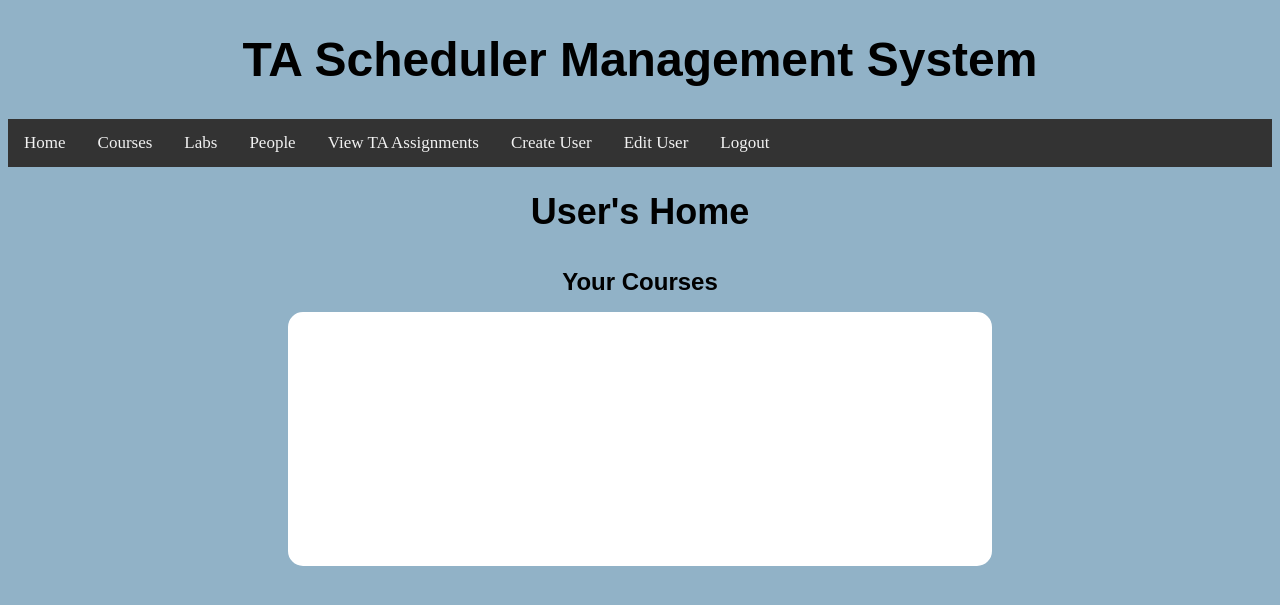
After one commit to NathanHuang86/TAScheduler, a Django app: template templates/home/home.html in a window 1280 px wide. The commit adds this page. Shown: the top 605 px of the page. Run offline with Django 4.2, Linux system fonts and the light colour scheme; the template is opened without the code that fills it, so the values that code supplies are empty.

Commit message:
Created homepage and refined code

```diff
--- a/templates/Login/login.css
+++ b/templates/Login/login.css
@@ -19,7 +19,8 @@ html {
     border-radius: 15px;
     background: white;
 }
-h2{
+
+h2 {
     color: rgb(87, 83, 83);
     font-family: Arial, Helvetica, sans-serif;
 }
--- a/templates/Login/login.html
+++ b/templates/Login/login.html
@@ -8,7 +8,7 @@
 
 <body>
 <form action="/" method="post">
-    {%  csrf_token %}
+    {% csrf_token %}
     <div class="body-content">
         <div class="container">
             <h2>Login</h2>
--- /dev/null
+++ b/templates/home/home.css
@@ -0,0 +1,60 @@
+html {
+    background: rgb(145, 178, 199);
+}
+
+.header {
+    font-family: 'Ubuntu', sans-serif;
+    font-weight: bold;
+    font-size: 24px;
+    text-align: center;
+}
+
+.subHeader {
+    font-family: 'Ubuntu', sans-serif;
+    font-weight: bold;
+    font-size: 36px;
+    text-align: center;
+    padding-bottom: 10px;
+}
+
+.container {
+    width: 700px;
+    height: 250px;
+    flex-direction: row;
+    justify-content: center;
+    align-items: center;
+    margin: auto;
+    border: 2px solid White;
+    border-radius: 15px;
+    background: white;
+    text-align: center;
+}
+
+navContainer {
+    position: center;
+    height: auto;
+    width: 100%;
+}
+
+.navigation {
+    list-style-type: none;
+    background-color: #333;
+    position: sticky;
+    width: 100%;
+    overflow: auto;
+}
+
+.navigation li a {
+    float: left;
+    color: #f2f2f2;
+    text-align: center;
+    padding: 14px 16px;
+    text-decoration: none;
+    font-size: 17px;
+    background-color: #333;
+}
+
+.navigation li:hover a:not(.active) {
+    background-color: #D3D3D3;
+    color: #000;
+}
--- /dev/null
+++ b/templates/home/home.html
@@ -0,0 +1,37 @@
+<!DOCTYPE html>
+<html lang="en">
+<head>
+    <meta charset="UTF-8">
+    <title>Home</title>
+    <link rel="stylesheet" type="text/css" href="home.css">
+</head>
+
+<div class="navContainer">
+    <header class="header">
+        <h1><a>TA Scheduler Management System</a></h1>
+    </header>
+    <div class="navigation">
+        <li><a>Home</a></li>
+        <li><a>Courses</a></li>
+        <li><a>Labs</a></li>
+        <li><a>People</a></li>
+        <li><a>View TA Assignments</a></li>
+        <li><a>Create User</a></li>
+        <li><a>Edit User</a></li>
+        <li><a>Logout</a></li>
+    </div>
+</div>
+
+<body>
+
+</div>
+<h1 class="subHeader"> User's Home</h1>
+<div>
+    <h1 class="header">Your Courses</h1>
+    <div class="container">
+
+    </div>
+
+</div>
+</body>
+</html>
```
Also changed, not shown: templates/courses/courses.css (+20 -21 lines), templates/courses/courses.html (+10 -15 lines), templates/createAccount/createAccount.css (+12 -6 lines), templates/createAccount/createAccount.html (indentation only). Lines whose indentation alone changed are shown as unchanged.
